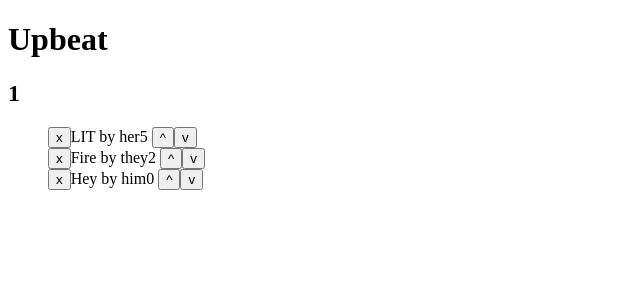
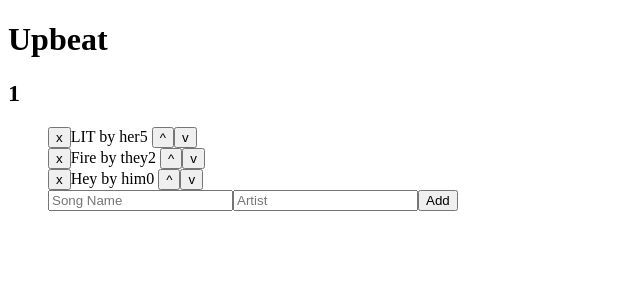
Before and after one commit to EEscalas/UpBeat, an Angular app in the folder upbeat-front-end/: page /dj/1 in a window 1280 px wide. Shown: the top 300 px of the page, without its empty margins (0-640 px from the left). Built offline with nearby package versions, Linux system fonts and the light colour scheme.

Commit message:
song and artist input and add button added to playlist component

```diff
--- a/upbeat-front-end/src/app/playlist/playlist.component.html
+++ b/upbeat-front-end/src/app/playlist/playlist.component.html
@@ -15,5 +15,10 @@
     	<button (click)="onSelectUpVote(song)">^</button>
     	<button (click)="onSelectDownVote(song)">v</button>
     </div>
-  </li>
+	</li>
+	<div>
+		<input id="song" placeholder="Song Name">
+		<input id="artist" placeholder="Artist">
+		<button>Add</button>
+	</div>
 </ul>
```
Also changed, not shown: upbeat-front-end/Images/Upbeat.png (added), upbeat-front-end/src/app/app.component.html (line endings or trailing spaces).
